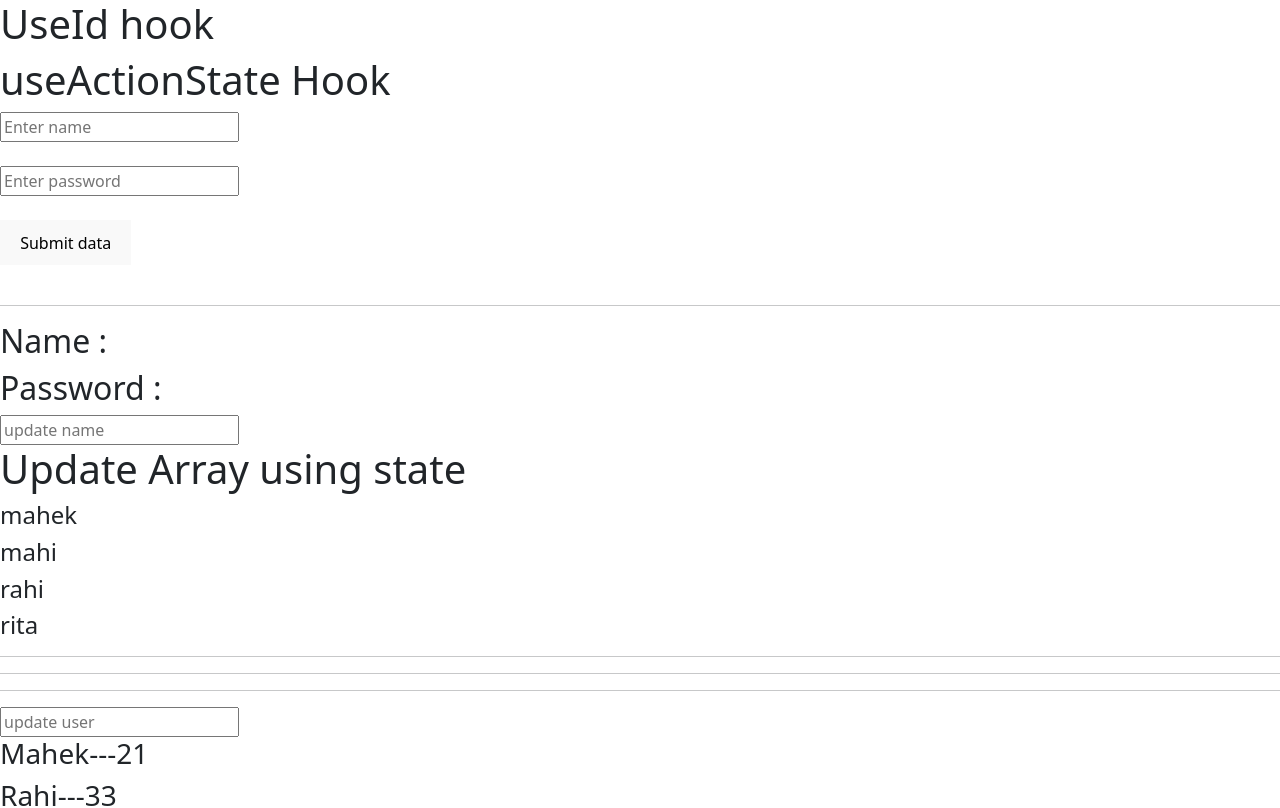
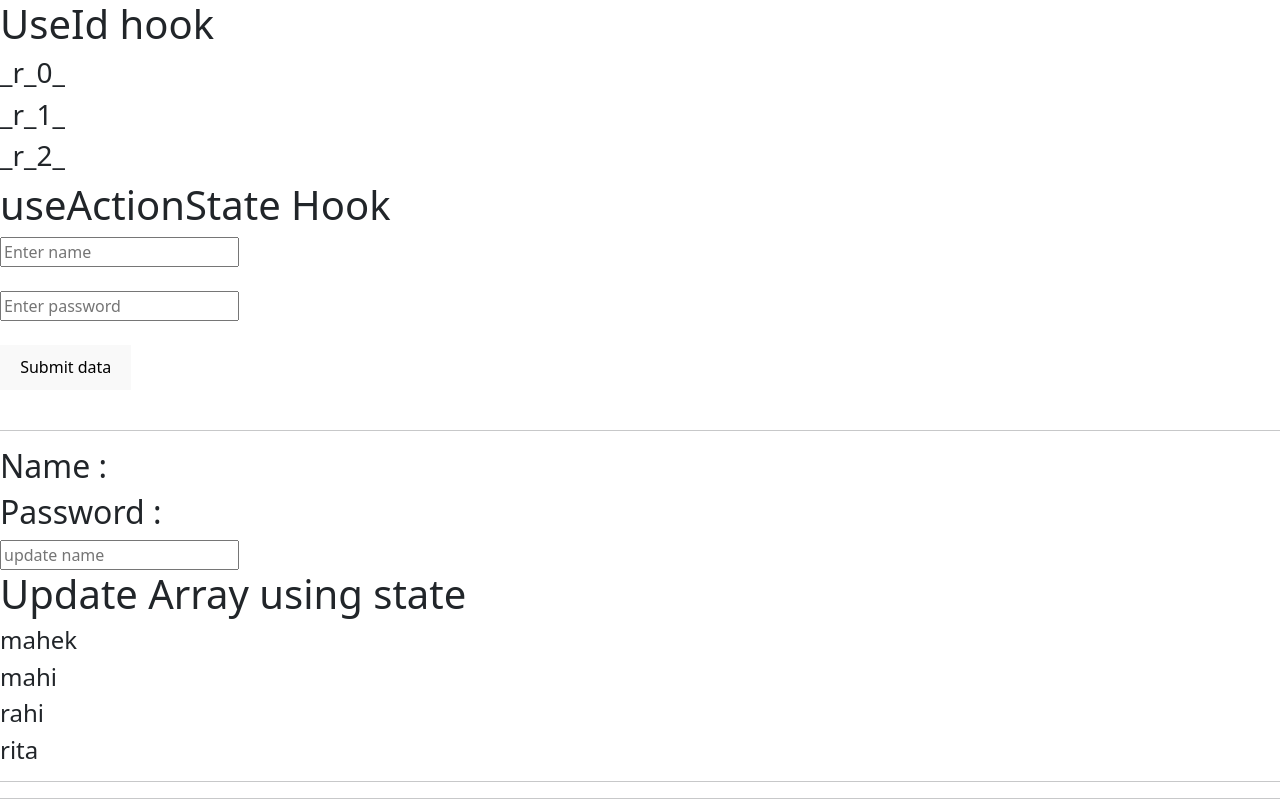
Before and after one commit to MahekSheth01/ReactJS, a React (Vite) app: page / in a window 1280 px wide. Shown: the top 808 px of the page. Built offline with nearby package versions, Linux system fonts and the light colour scheme.

Commit message:
useId Hook

```diff
--- a/src/HookuseId.jsx
+++ b/src/HookuseId.jsx
@@ -1,10 +1,16 @@
-import React from 'react'
+import React, { useId } from 'react'
 
 const HookuseId = () => {
+  const name=useId();
+  const password=useId();
+  const terms=useId();
+
   return (
     <div>
       <h1>UseId hook</h1>
-
+      <h3>{name}</h3>
+      <h3>{password}</h3>
+      <h3>{terms}</h3>
     </div>
   )
 }
```
